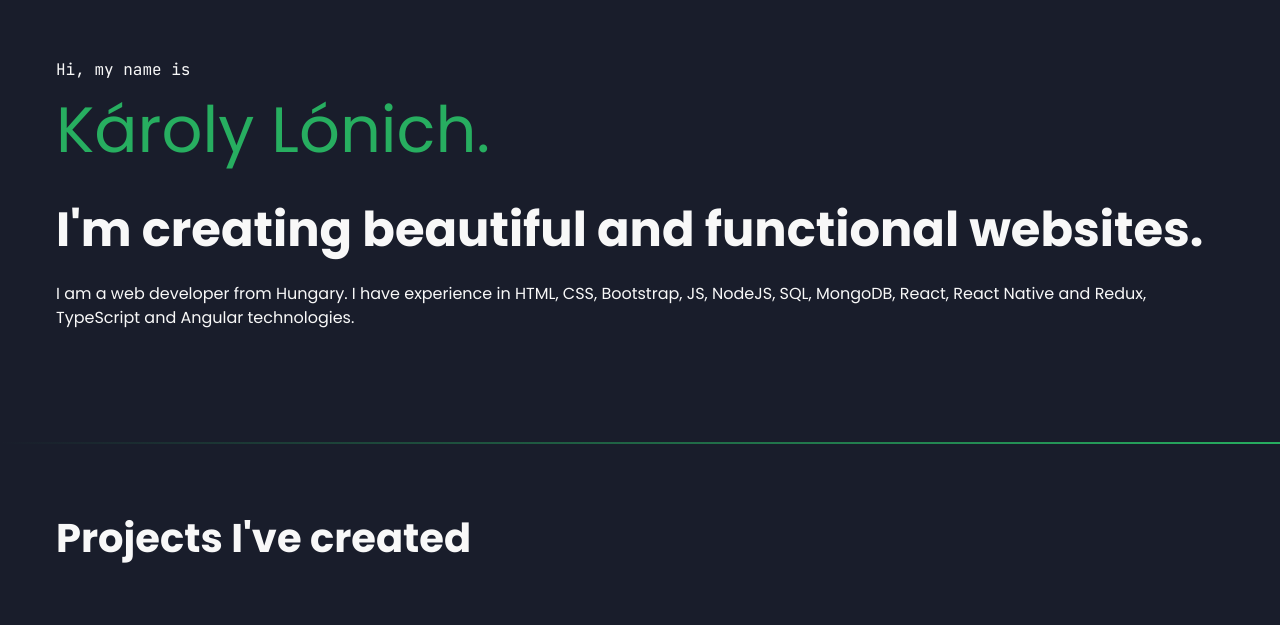
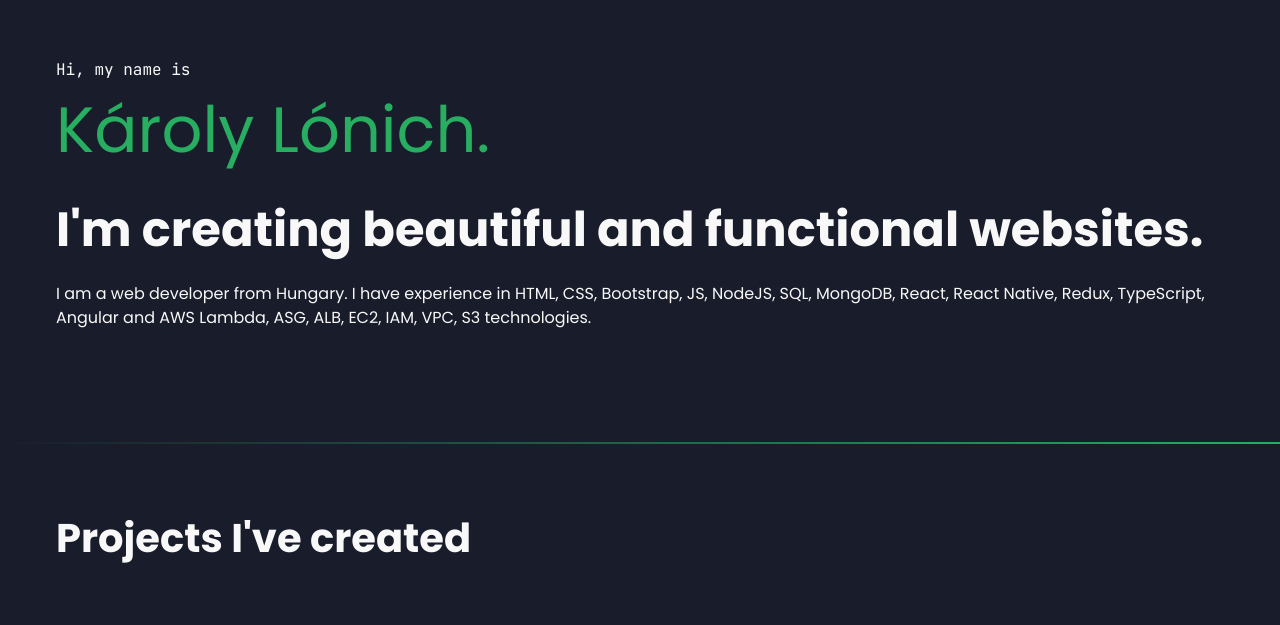
Before and after one commit to kal40/portfolio-website, a plain HTML site: page index.html in a window 1280 px wide. Shown: the part 86-711 px from the top of the page. Drawn offline with Linux system fonts and the light colour scheme.

Commit message:
fix: add skills

```diff
--- a/index.html
+++ b/index.html
@@ -67,9 +67,8 @@
     <h2>I'm creating beautiful and functional websites.</h2>
     <p>
       I am a web developer from Hungary. I have experience in HTML, CSS, Bootstrap, JS, NodeJS, SQL, MongoDB, React,
-      React Native
-      and
-      Redux, TypeScript and Angular technologies.
+      React Native, Redux, TypeScript, Angular and AWS Lambda, ASG, ALB, EC2,
+      IAM, VPC, S3 technologies.
     </p>
   </section>
   <div class="gradient"></div>
```
